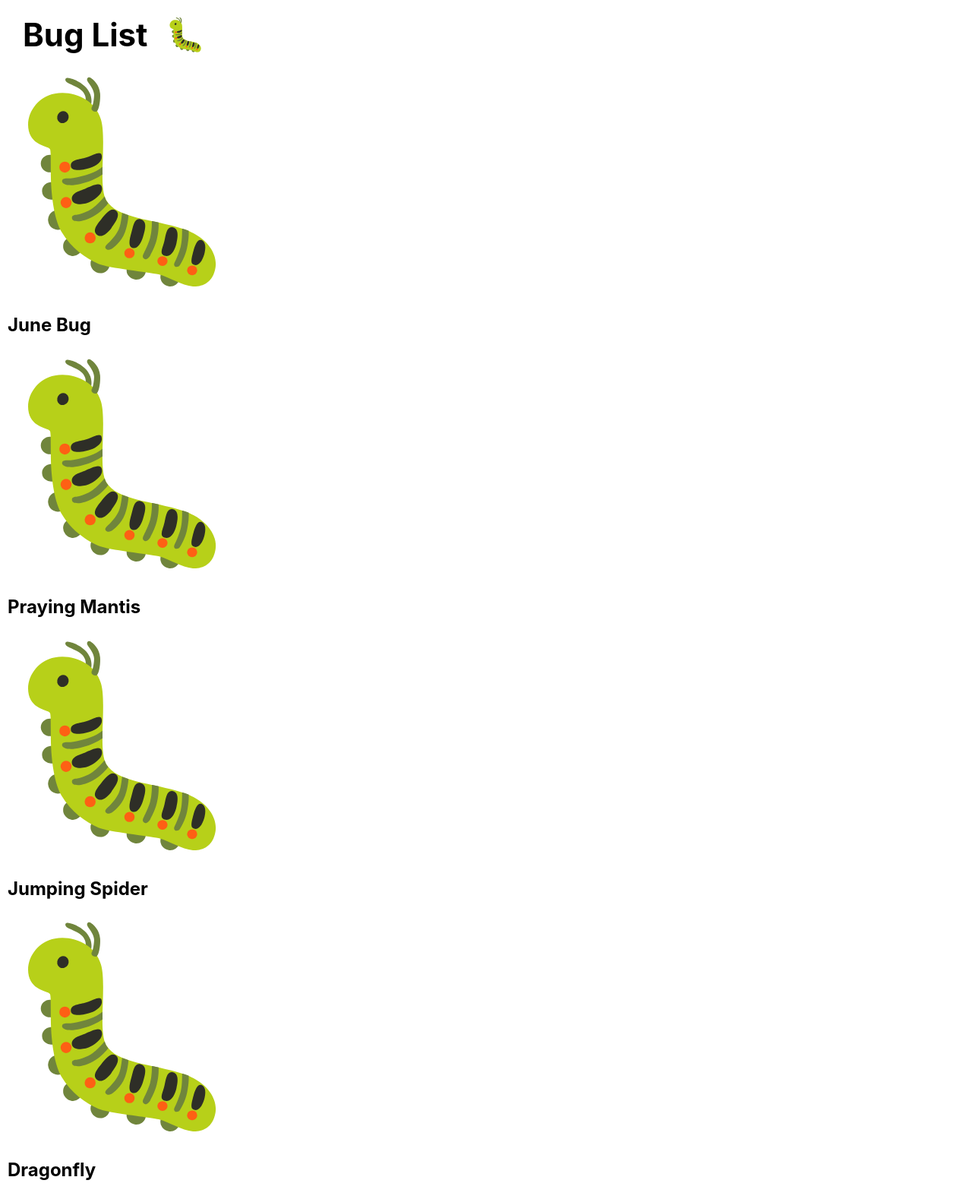
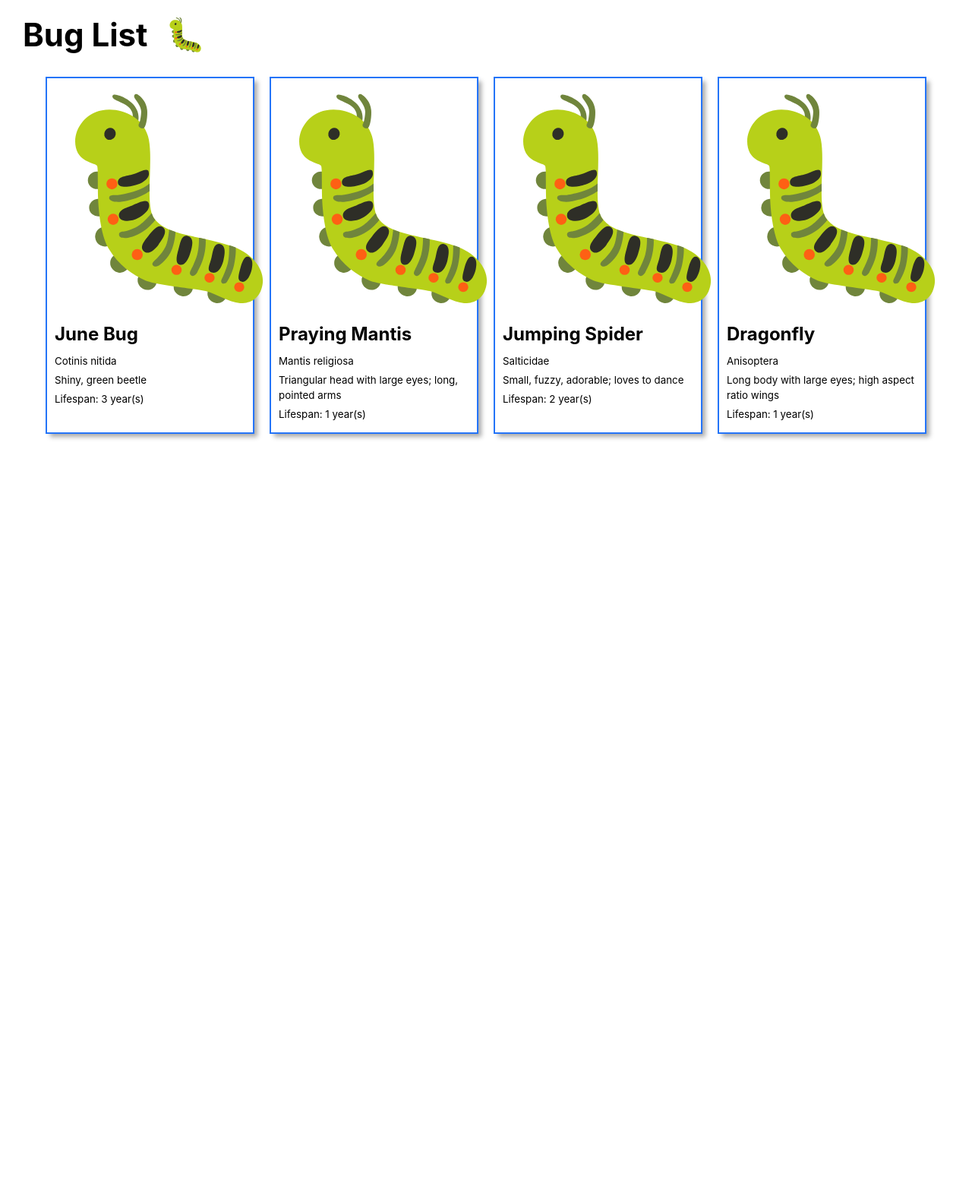
Before and after one commit to Baileybk2/django-crud-app-lab, a Django app: page /bugs/ in a window 1280 px wide. Shown: the part 55-1629 px from the top of the page at 76% size. After the commit the page ends 633 px from the top, so only its background shows below. Run offline with Django 5.2, Linux system fonts and the light colour scheme.

Commit message:
added bug index style

```diff
--- /dev/null
+++ b/my_app/static/css/bugs/bug-index.css
@@ -0,0 +1,38 @@
+.card-container {
+  padding: 0 30px;
+  display: flex;
+  justify-content: center;
+  flex-wrap: wrap;
+}
+
+.card {
+  width: 275px;
+  margin: 10px;
+  border: var(--borders);
+  box-shadow: var(--card-box-shadow);
+}
+
+.card-content {
+  padding: 10px;
+  width: 100%;
+}
+
+.usr-img {
+  width: 100%;
+  border-radius: var(--card-border-radius);
+}
+
+.card > a {
+  text-decoration: none;
+  color: var(--text-color);
+}
+
+.card h2 {
+  margin: 10px 0;
+  font-size: var(--font-xl);
+}
+
+.card p {
+  margin: 5px 0;
+  font-size: var(--font-reg);
+}
--- a/my_app/static/css/home.css
+++ b/my_app/static/css/home.css
@@ -1,4 +1,4 @@
-xmain {
+main {
   display: flex;
   align-items: center;
   justify-content: center;
--- a/my_app/templates/about.html
+++ b/my_app/templates/about.html
@@ -1,5 +1,9 @@
 {% extends 'base.html' %} {% block content %}
 <h1>About A Bug's Life</h1>
 <hr />
-<p class="page-content">Let's start looking for cool bugs!</p>
+<p class="page-content">
+  This app can be used to track sightings of different bug species. Whether
+  you're traveling to a new destination or at home, use this app to log the cool
+  bugs you see!
+</p>
 {% endblock %}
--- a/my_app/templates/bugs/index.html
+++ b/my_app/templates/bugs/index.html
@@ -15,12 +15,9 @@
         <img src="{% static 'images/bug.svg' %}" alt="Bug" />
       </div>
       <h2 class="card-title">{{ bug.name }}</h2>
-      <!-- {% if bug.age > 0 %} -->
-      <!-- <p>A {{ cat.age }} year old {{ cat.breed }}</p>
-      {% else %}
-      <p>A {{ cat.breed }} kitten.</p>
-      {% endif %}
-      <p><small>{{ cat.description }}</small></p> -->
+      <p><small>{{ bug.species }}</small></p>
+      <p><small>{{ bug.description }}</small></p>
+      <p><small>Lifespan: {{ bug.lifespan }} year(s)</small></p>
     </div>
   </div>
   {% endfor %}
--- a/my_app/templates/home.html
+++ b/my_app/templates/home.html
@@ -5,8 +5,9 @@
 <section class="logo-container">
   <div class="bug-container">
     <img src="{% static 'images/bug.svg' %}" alt="Bug" />
+    <h3>A Bug's Life</h3>
   </div>
-<h2>A Bug's Life</h2>
+  <h2>A Bug's Life</h2>
 </section>
 
 {% endblock %}
--- a/my_app/views.py
+++ b/my_app/views.py
@@ -1,8 +1,8 @@
 from django.shortcuts import render
 
 class Bug:
-    def __init__(self, commonName, species, description, lifespan):
-        self.name = commonName
+    def __init__(self, name, species, description, lifespan):
+        self.name = name
         self.species = species
         self.description = description
         self.lifespan = lifespan
```
